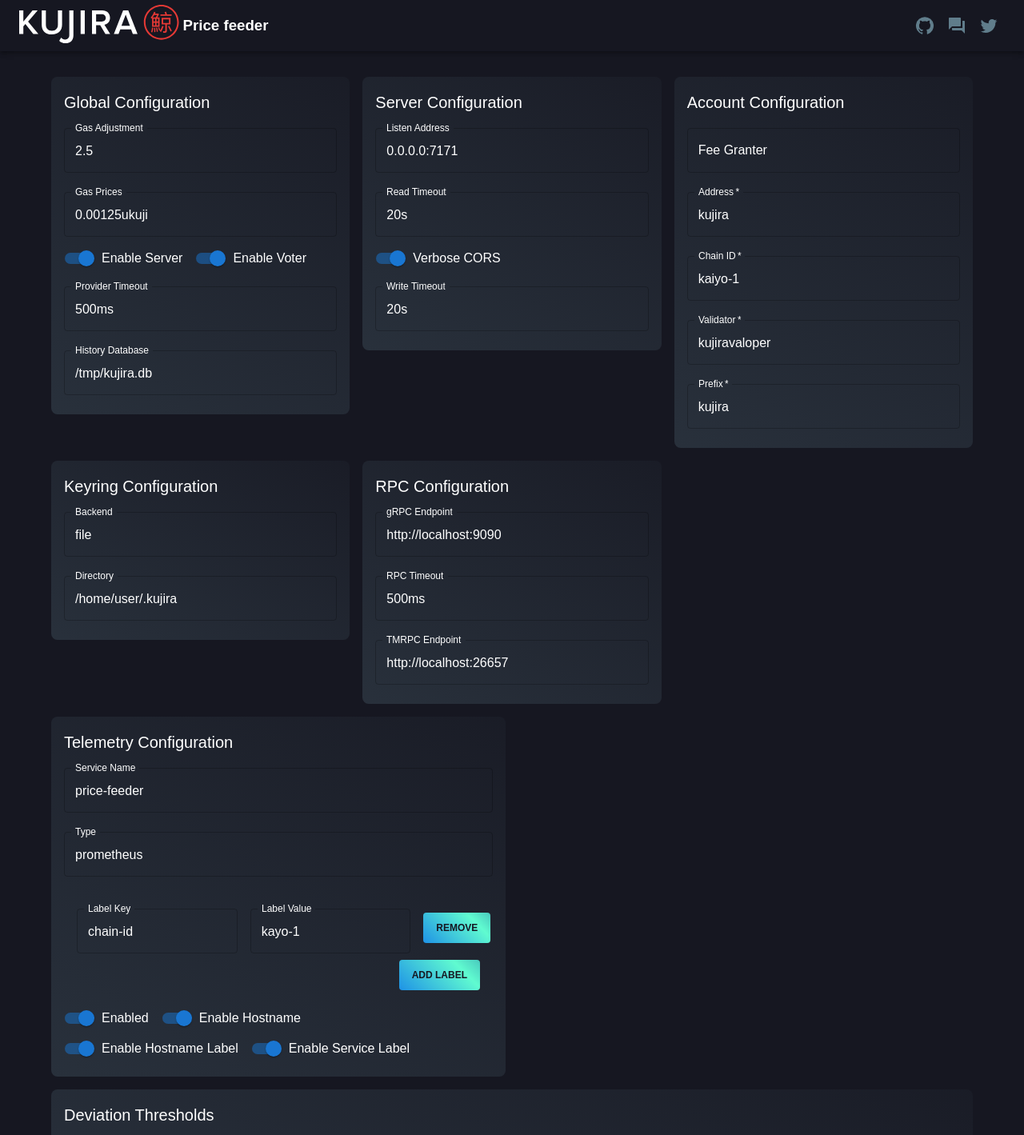
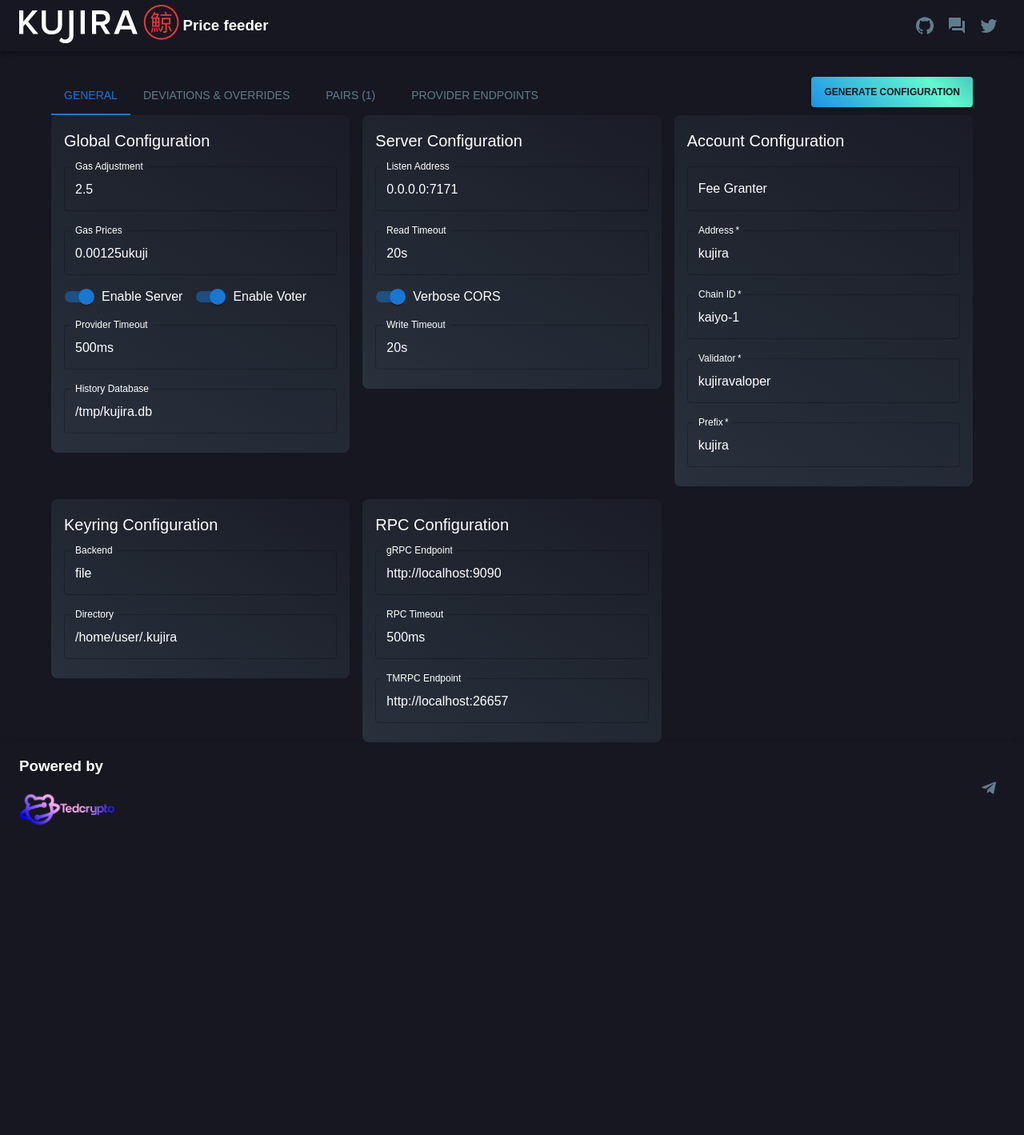
Before and after one commit to TedcryptoOrg/kujira-price-feeder-ui, a React (Create React App) app: page /form in a window 1280 px wide. Shown: the top 1419 px of the page at 80% size. After the commit the page ends 1041 px from the top, so only its background shows below. Built offline with nearby package versions, Linux system fonts and the light colour scheme.

Commit message:
chore: fix some issues

```diff
--- a/src/App.tsx
+++ b/src/App.tsx
@@ -1,6 +1,6 @@
 import React from 'react';
 import { BrowserRouter as Router, Routes, Route } from 'react-router-dom';
-import { Container, ThemeProvider } from '@mui/material';
+import {Box, Container, ThemeProvider} from '@mui/material';
 import UploadToml from './components/UploadToml';
 import MainForm from "./components/configuration_form/MainForm";
 import theme from "./theme";
@@ -11,7 +11,8 @@
     return (
         <ThemeProvider theme={theme}>
             <Header />
-            <Container style={{ marginTop: '2rem' }}>
+            <Box display="flex" flexDirection="column" minHeight="100vh">
+                <Container style={{ marginTop: '2rem', flexGrow: 1 }}>
                     <Router>
                         <Routes>
                             <Route path="/" element={<UploadToml />} />
@@ -20,6 +21,7 @@
                     </Router>
                 </Container>
                 <Footer />
+            </Box>
         </ThemeProvider>
     );
 };
--- a/src/components/CustomSnackBar.tsx
+++ b/src/components/CustomSnackBar.tsx
@@ -1,4 +1,4 @@
-import React, {useState} from 'react';
+import React from 'react';
 import Snackbar from '@mui/material/Snackbar';
 import MuiAlert, { AlertProps } from '@mui/material/Alert';
 import { styled } from '@mui/system';
--- a/src/components/configuration_form/MainForm.tsx
+++ b/src/components/configuration_form/MainForm.tsx
@@ -26,6 +26,7 @@
 import ProviderMinOverridesForm from "./ProviderMinOverridesForm";
 import CurrencyPairsForm from "./CurrencyParisForm";
 import ProviderEndpointForm from "./ProviderEndpointForm";
+import {Tab, Tabs} from "@mui/material";
 
 const json2toml = require('json2toml');
 
@@ -37,6 +38,11 @@
 const MainForm: React.FC = () => {
     const location = useLocation();
     const jsonData = location.state?.jsonData as KujiraPriceFeederConfig;
+
+    const [tabValue, setTabValue] = useState(0);
+    const handleTabChange = (event: React.SyntheticEvent, newValue: number) => {
+        setTabValue(newValue);
+    };
 
     const [snackbarDetails, setSnackbarDetails] = useState({
         open: false,
@@ -228,6 +234,26 @@
                 setOpen={(open) => setSnackbarDetails(prev => ({ ...prev, open }))}
                 open={snackbarDetails.open}
             />
+            <Grid container>
+                <Grid item xs={9}>
+                    <Tabs value={tabValue} onChange={handleTabChange}>
+                        <Tab label="General" />
+                        <Tab label="Deviations & Overrides" />
+                        <Tab style={{ minWidth: 120 }} label={
+                            `Pairs (${currencyPairsData.length})`
+                        }/>
+                        <Tab label="Provider Endpoints" />
+                    </Tabs>
+                </Grid>
+                <Grid item xs={3}>
+                    <Box display="flex" justifyContent="flex-end">
+                        <Button type="submit" variant="contained" color="primary">
+                            Generate Configuration
+                        </Button>
+                    </Box>
+                </Grid>
+            </Grid>
+            {tabValue === 0 && (
                 <Grid container spacing={2}>
                     <Grid item lg={4} xs={12} md={6}>
                         <StyledBox p={2} border={1} borderRadius={2}>
@@ -259,7 +285,11 @@
                             <RpcConfigForm rpc={rpcConfig} onRpcChange={handleRpcChange}/>
                         </StyledBox>
                     </Grid>
-                <Grid item lg={6} md={6} xs={12}>
+                </Grid>
+            )}
+            {tabValue === 1 && (
+                <Grid container spacing={2}>
+                    <Grid item xs={12}>
                         <StyledBox p={2} border={1} borderRadius={2}>
                             <Typography variant="h6">Telemetry Configuration</Typography>
                             <TelemetryConfigForm config={telemetryConfig} onConfigChange={handleTelemetryChange}/>
@@ -271,6 +301,20 @@
                             <DeviationThresholdsForm config={deviationThresholdsData} onConfigChange={handleDeviationThresholdDataChange}/>
                         </StyledBox>
                     </Grid>
+                </Grid>
+            )}
+            {tabValue === 2 && (
+                <Grid container spacing={2}>
+                    <Grid item xs={12}>
+                        <StyledBox p={2} border={1} borderRadius={2}>
+                            <Typography variant="h6">Currency pairs</Typography>
+                            <CurrencyPairsForm config={currencyPairsData} onConfigChange={handleCurrencyPairsDataChange}/>
+                        </StyledBox>
+                    </Grid>
+                </Grid>
+            )}
+            {tabValue === 3 && (
+                <Grid container spacing={2}>
                     <Grid item xs={12}>
                         <StyledBox p={2} border={1} borderRadius={2}>
                             <Typography variant="h6">Provider min overrides</Typography>
@@ -279,22 +323,12 @@
                     </Grid>
                     <Grid item xs={12}>
                         <StyledBox p={2} border={1} borderRadius={2}>
-                        <Typography variant="h6">Currency pairs</Typography>
-                        <CurrencyPairsForm config={currencyPairsData} onConfigChange={handleCurrencyPairsDataChange}/>
-                    </StyledBox>
-                </Grid>
-                <Grid item xs={12}>
-                    <StyledBox p={2} border={1} borderRadius={2}>
                             <Typography variant="h6">Provider endpoints</Typography>
                             <ProviderEndpointForm config={providerEndpointsData} onConfigChange={handleProviderEndpointsDataChange}/>
                         </StyledBox>
                     </Grid>
-                <Grid item xs={12} container justifyContent="flex-end">
-                    <Button type="submit" variant="contained" color="primary">
-                        Submit
-                    </Button>
                 </Grid>
-            </Grid>
+            )}
         </form>
     );
 };
```
Lines whose indentation alone changed are shown as unchanged.
